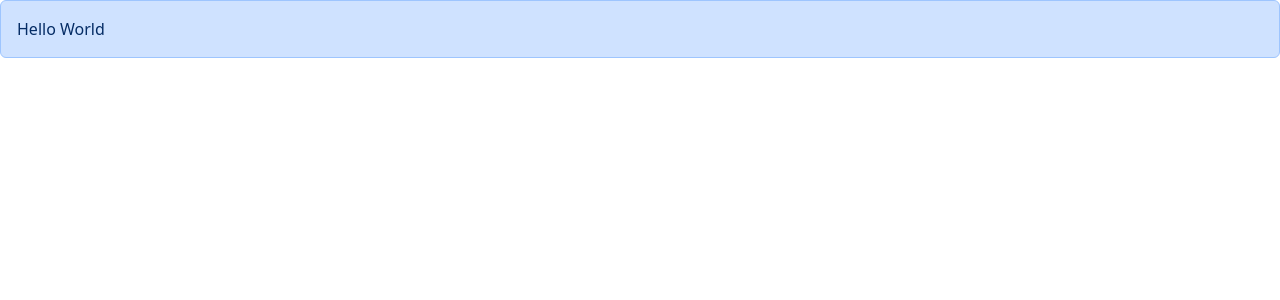
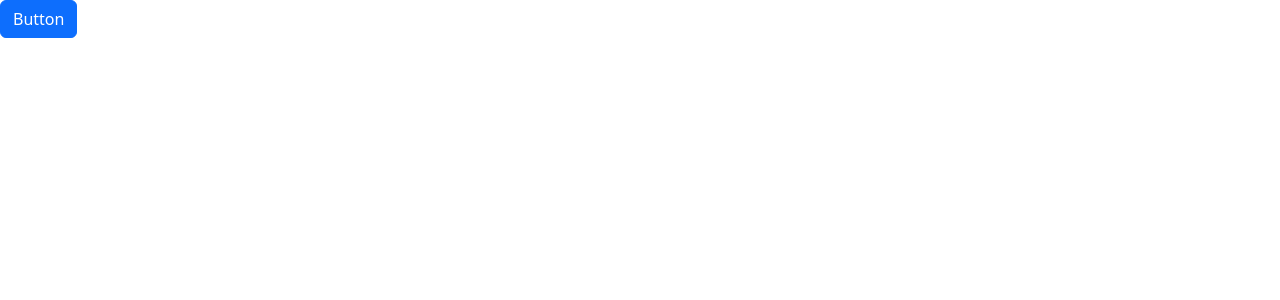
Before and after one commit to Tmicrd/React18, a React (Vite) app: page / in a window 1280 px wide. Shown: the top 300 px of the page. Built offline with nearby package versions, Linux system fonts and the light colour scheme.

Commit message:
buidling a button component

```diff
--- a/src/App.tsx
+++ b/src/App.tsx
@@ -1,11 +1,9 @@
-import Alert from "./components/Alert";
+import Button from "./components/Button";
 
 function App() {
   return (
     <>
-      <Alert>
-        Hello <span>World</span>
-      </Alert>
+      <Button onClick={() => console.log("clicked")}>Button</Button>
     </>
   );
 }
--- /dev/null
+++ b/src/components/Button.tsx
@@ -0,0 +1,15 @@
+interface Props {
+  children: string;
+  color?: "primary" | "secondary";
+  onClick: () => void;
+}
+
+const Button = ({ children, color = "primary", onClick }: Props) => {
+  return (
+    <button className={"btn btn-" + color} onClick={onClick}>
+      {children}
+    </button>
+  );
+};
+
+export default Button;
```
